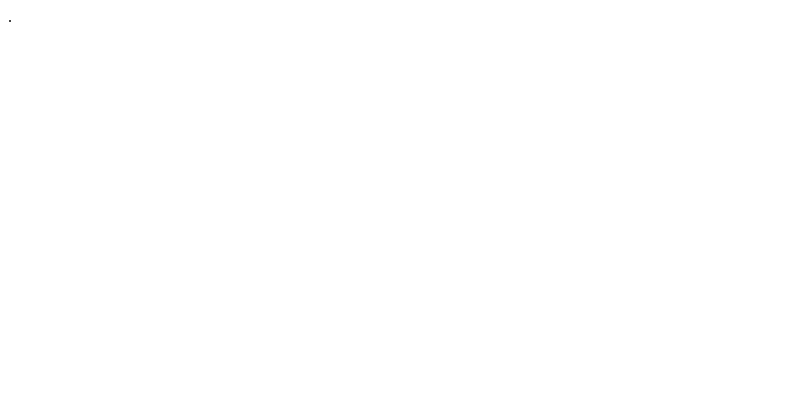
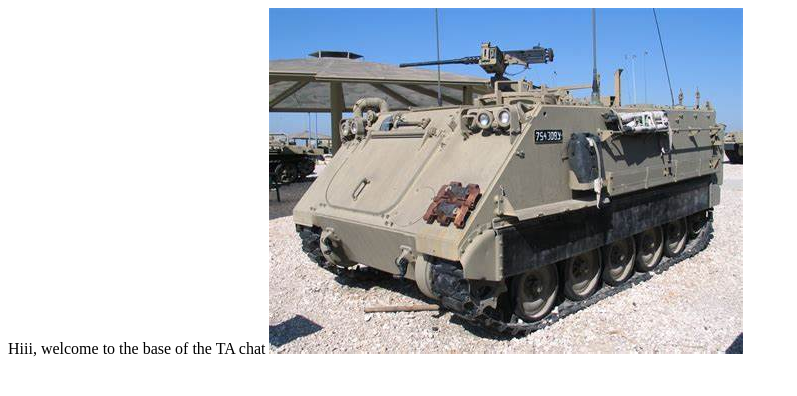
Before and after one commit to TAchatManager/TAchatManager.github.io, a plain HTML site: page index.html in a window 1280 px wide. Shown: the whole page, without its empty margins (0-797 px from the left). Drawn offline with Linux system fonts and the light colour scheme.

Commit message:
adding image into html

```diff
--- a/index.html
+++ b/index.html
@@ -2,7 +2,10 @@
 <title>TAchat base</title>
 <meta charset = "UTF-8">
 
-<meta name="description" content="This field contains information about your page. It is usually around two sentences long.">.
+<meta name="description" content="This field contains information about your page. It is usually around two sentences long.">
+Hiii, welcome to the base of the TA chat
 <meta name="author" content="Conor Sheils">
 
+<img src="OIP.jpg" alt="APC">
+
 </header>
```
